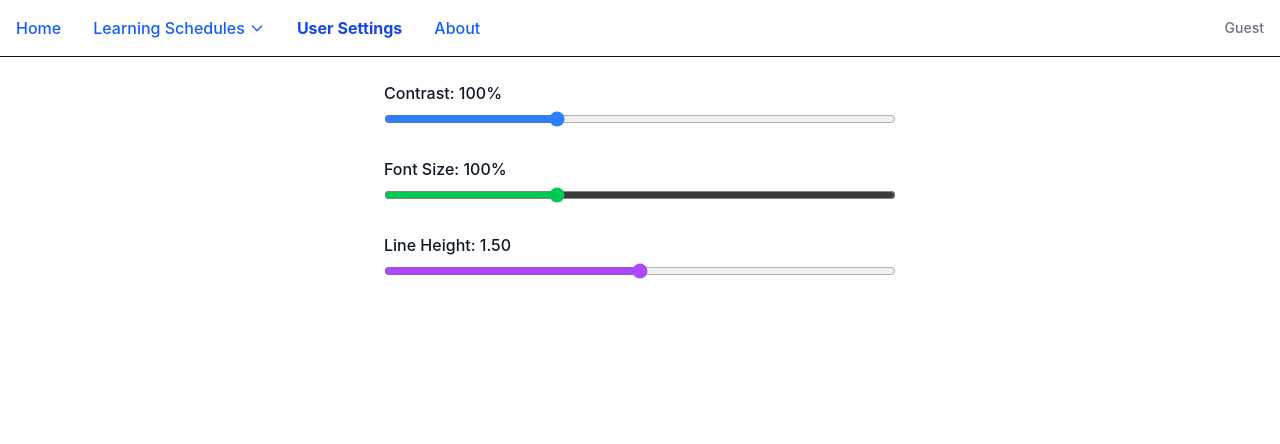
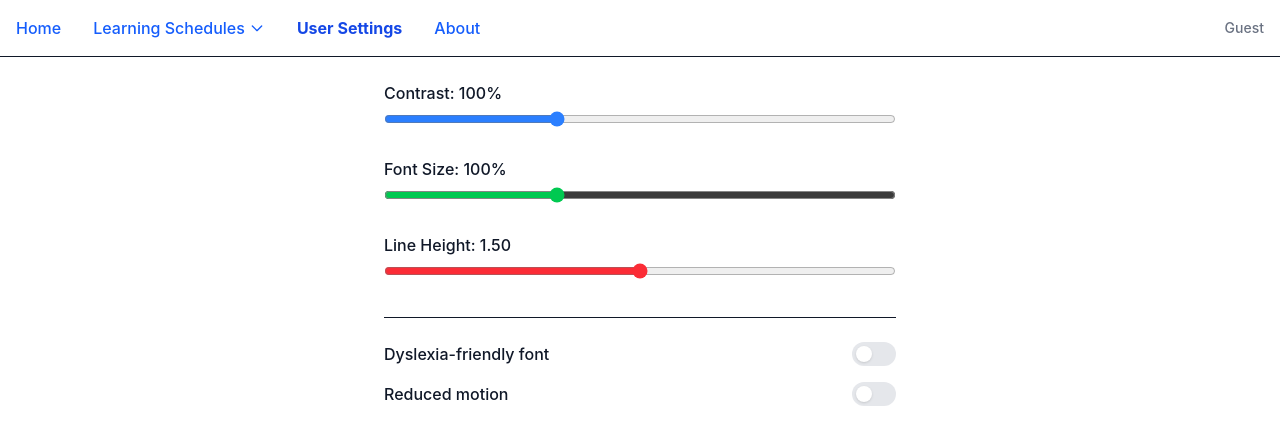
Before and after one commit to teacherator/kohack2026, a React (Vite) app in the folder frontend/: page /settings in a window 1280 px wide. Shown: the top 444 px of the page. Built offline with nearby package versions, Linux system fonts and the light colour scheme.

Commit message:
more accessibility features aweeesooome

```diff
--- a/frontend/src/App.tsx
+++ b/frontend/src/App.tsx
@@ -11,14 +11,17 @@ export default function App() {
   const contrast = useSettingsStore((s) => s.contrast);
   const fontSize = useSettingsStore((s) => s.fontSize);
   const lineHeight = useSettingsStore((s) => s.lineHeight);
+  const reducedMotion = useSettingsStore((s) => s.reducedMotion);
+  const dyslexiaFont = useSettingsStore((s) => s.dyslexiaFont);
 
   return (
     <div
-      className="min-h-screen bg-white text-gray-900"
+      className={`min-h-screen bg-white text-gray-900 ${dyslexiaFont ? "font-dyslexia" : ""}`}
       style={{
-        filter: `contrast(${contrast}%)`,  // global contrast
-        fontSize: `${fontSize}%`,           // global font size
-        lineHeight: lineHeight,             // global line spacing
+        filter: `contrast(${contrast}%)`,
+        fontSize: `${fontSize}%`,
+        lineHeight: lineHeight,
+        transition: reducedMotion ? "none" : "all 0.3s ease",
       }}
     >
       {/* Navbar */}
--- a/frontend/src/index.css
+++ b/frontend/src/index.css
@@ -14,4 +14,11 @@
   a {
     @apply text-indigo-200 hover:text-white;
   }
+
+  @media (prefers-reduced-motion: reduce) {
+    * {
+      animation: none !important;
+      transition: none !important;
+    }
+  }
 }
--- a/frontend/src/pages/UserSettingsPage.tsx
+++ b/frontend/src/pages/UserSettingsPage.tsx
@@ -5,13 +5,19 @@ export default function UserSettingsPage() {
   const contrast = useSettingsStore((s) => s.contrast);
   const fontSize = useSettingsStore((s) => s.fontSize);
   const lineHeight = useSettingsStore((s) => s.lineHeight);
+  const dyslexiaFont = useSettingsStore((s) => s.dyslexiaFont);
+  const reducedMotion = useSettingsStore((s) => s.reducedMotion);
 
   const setContrast = useSettingsStore((s) => s.setContrast);
   const setFontSize = useSettingsStore((s) => s.setFontSize);
   const setLineHeight = useSettingsStore((s) => s.setLineHeight);
+  const setDyslexiaFont = useSettingsStore((s) => s.setDyslexiaFont);
+  const setReducedMotion = useSettingsStore((s) => s.setReducedMotion);
 
   return (
-    <div className="space-y-6 max-w-lg mx-auto">
+    <div className="space-y-8 max-w-lg mx-auto">
+      {/* Tier 1 Sliders */}
+      <div className="space-y-6">
         {/* Contrast */}
         <div>
           <label className="block font-medium mb-1">
@@ -54,9 +60,44 @@ export default function UserSettingsPage() {
             step={0.05}
             value={lineHeight}
             onChange={(e) => setLineHeight(Number(e.target.value))}
-          className="w-full accent-purple-500"
+            className="w-full accent-red-500"
           />
         </div>
       </div>
+
+      {/* Tier 2 Toggles */}
+        <div className="border-t pt-6 space-y-4">
+          {/* Dyslexia Font Toggle */}
+          <div className="flex items-center justify-between">
+            <span className="font-medium">Dyslexia-friendly font</span>
+            <label className="relative inline-flex items-center cursor-pointer">
+              <input
+                type="checkbox"
+                checked={dyslexiaFont}
+                onChange={(e) => setDyslexiaFont(e.target.checked)}
+                className="sr-only peer"
+              />
+            <div className="w-11 h-6 bg-gray-200 rounded-full peer-checked:bg-blue-600 transition-colors"></div>
+          <div className="absolute left-1 top-1 w-4 h-4 bg-white rounded-full shadow transform transition-transform peer-checked:translate-x-5"></div>
+        </label>
+      </div>
+
+      {/* Reduced Motion Toggle */}
+        <div className="flex items-center justify-between">
+          <span className="font-medium">Reduced motion</span>
+          <label className="relative inline-flex items-center cursor-pointer">
+            <input
+              type="checkbox"
+              checked={reducedMotion}
+              onChange={(e) => setReducedMotion(e.target.checked)}
+              className="sr-only peer"
+            />
+            <div className="w-11 h-6 bg-gray-200 rounded-full peer-checked:bg-blue-600 transition-colors"></div>
+            <div className="absolute left-1 top-1 w-4 h-4 bg-white rounded-full shadow transform transition-transform peer-checked:translate-x-5"></div>
+          </label>
+        </div>
+      </div>
+
+    </div>
   );
 }
--- a/frontend/src/store/useSettingsStore.ts
+++ b/frontend/src/store/useSettingsStore.ts
@@ -6,9 +6,14 @@ type SettingsState = {
   contrast: number;
   fontSize: number;
   lineHeight: number;
+  reducedMotion: boolean;
+  dyslexiaFont: boolean;
+
   setContrast: (value: number) => void;
   setFontSize: (value: number) => void;
   setLineHeight: (value: number) => void;
+  setReducedMotion: (value: boolean) => void;
+  setDyslexiaFont: (value: boolean) => void;
 };
 
 export const useSettingsStore = create<SettingsState>()(
@@ -17,10 +22,14 @@ export const useSettingsStore = create<SettingsState>()(
       contrast: 100,
       fontSize: 100,
       lineHeight: 1.5,
+      reducedMotion: false,
+      dyslexiaFont: false,
 
+      setDyslexiaFont: (value) => set({ dyslexiaFont: value }),
       setContrast: (value) => set({ contrast: value }),
       setFontSize: (value) => set({ fontSize: value }),
       setLineHeight: (value) => set({ lineHeight: value }),
+      setReducedMotion: (value) => set({ reducedMotion: value }),
     }),
     { name: "user-settings" }
   )
--- a/frontend/tailwind.config.js
+++ b/frontend/tailwind.config.js
@@ -2,7 +2,11 @@
 export default {
   content: ['./index.html', './src/**/*.{js,ts,jsx,tsx}'],
   theme: {
-    extend: {},
+    extend: {
+      fontFamily: {
+      dyslexia: ['"Atkinson Hyperlegible"', 'sans-serif'], // recommended accessibility font
+      },
+    },
   },
   plugins: [],
 }
```
Lines whose indentation alone changed are shown as unchanged.
